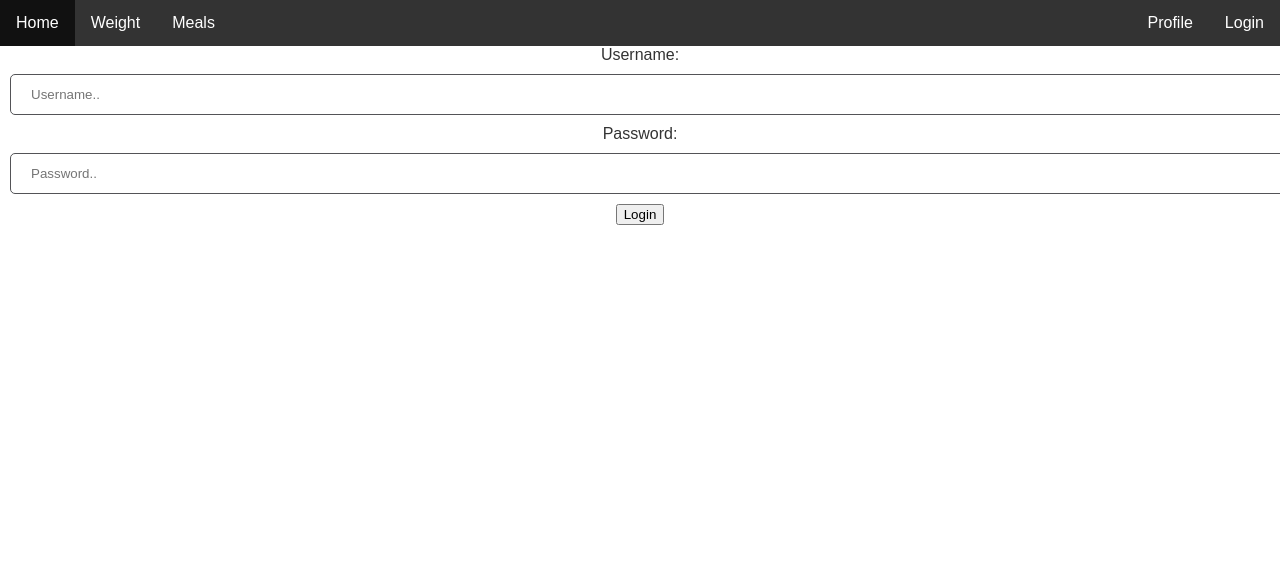
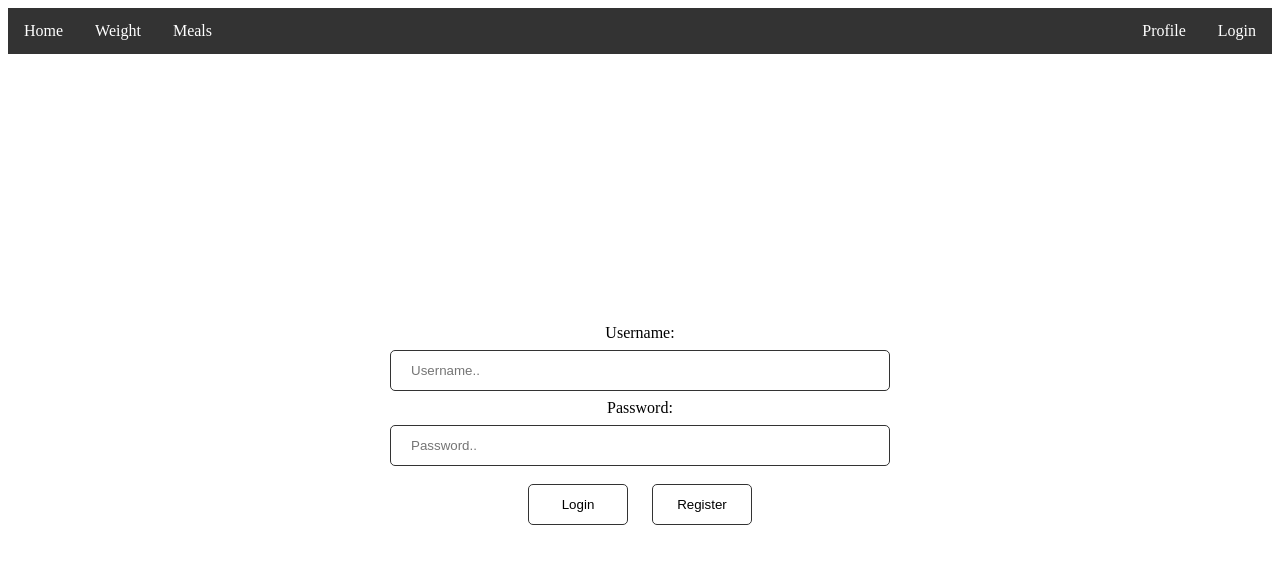
Before and after one commit to klimkapuka/Coursework, a plain HTML site: page resources/client/login.html in a window 1280 px wide. Drawn offline with Linux system fonts and the light colour scheme.

Commit message:
Login finished, started register

```diff
--- /dev/null
+++ b/resources/client/css/login.css
@@ -0,0 +1,31 @@
+.login{
+    margin-top: 270px;
+    text-align: center;
+}
+
+form{
+    display: inline-block;
+}
+
+input[type=text], input[type=password]{
+    width: 500px;
+    padding: 12px 20px;
+    margin: 8px 0;
+    box-sizing: border-box;
+    border-radius: 5px;
+    text-decoration: none;
+    border: 1px solid #333333;
+}
+
+input[type=submit]{
+    width: 100px;
+    padding: 12px;
+    margin: 10px 10px;
+    background-color: white;
+    border: 1px solid #333333;
+    border-radius: 5px;
+}
+
+a{
+    padding: 12px;
+}
--- a/resources/client/css/styles.css
+++ b/resources/client/css/styles.css
@@ -1,58 +1,23 @@
-body {
-    background-color: white;
-    margin: 0;
-    font-family: 'Arial', serif;
-}
-
-h1 {
-    margin-top:0;
-}
 li {
     float: left;
 }
-ul {
+
+ul{
+    background-color: #333333;
     list-style-type: none;
     margin: 0;
     padding: 0;
     overflow: hidden;
-    background-color: #333;
 }
-.navbar {
+
+li a{
     display: block;
     color: white;
     text-align: center;
     padding: 14px 16px;
     text-decoration: none;
 }
-.navbar:hover {
-    background-color: #111;
+
+li a:hover{
+    background-color: #111111;
 }
-.column {
-    float:left;
-    width: 33.33%;
-}
-input[type=text], select {
-    width: 100%;
-    padding: 12px 20px;
-    margin: 10px;
-    display: inline-block;
-    border: 1px solid #535457;
-    border-radius: 5px;
-    box-sizing: border-box;
-}
-input[type=text]:focus{
-    outline: none;
-}
-
-.login{
-    color: #333333;
-    display: block;
-    text-align: center;
-}
-#form{
-    display: inline-block;
-    margin-left: auto;
-    margin-right: auto;
-    text-align: left;
-    margin-top: 50px;
-}
--- a/resources/client/js/login.js
+++ b/resources/client/js/login.js
@@ -5,7 +5,9 @@ function pageLoad() {
         logout();
     } else {
         document.getElementById("loginButton").addEventListener("click", login);
+        document.getElementById("registerButton").addEventListener("click", register);
     }
+
 
 }
 
@@ -30,6 +32,14 @@ function login(event) {
         }
     });
 }
+function register(event) {
+
+    event.preventDefault();
+
+    const form = document.getElementById("loginForm");
+    const formData = new FormData(form);
+
+}
 
 function logout() {
 
--- a/resources/client/login.html
+++ b/resources/client/login.html
@@ -4,29 +4,34 @@
     <meta charset="UTF-8">
     <title id="title">Meal Planner</title>
     <link rel="stylesheet" type="text/css" href="/client/css/styles.css">
+    <link rel="stylesheet" type="text/css" href="/client/css/login.css">
     <script src="/client/js/js.cookie.js"></script>
     <script src="/client/js/login.js"></script>
 </head>
 
 <body onload="pageLoad()">
 <div id="content">
-<ul>
-    <li><a class="navbar" href="index.html">Home</a> </li>
-    <li><a class="navbar" href="weights.html">Weight</a> </li>
-    <li><a class="navbar" href="meals.html">Meals</a> </li>
-    <li style="float: right"><a class="navbar" href="login.html">Login</a> </li>
-    <li style="float: right"><a class="navbar" href="profile.html">Profile</a> </li>
-</ul>
+<div>
+    <ul>
+        <li><a href="index.html">Home</a> </li>
+        <li><a href="weights.html">Weight</a> </li>
+        <li><a href="meals.html">Meals</a> </li>
+        <li style="float: right"><a href="login.html">Login</a> </li>
+        <li style="float: right"><a href="profile.html">Profile</a> </li>
+    </ul>
+</div>
 
 <div class="login">
-<form id="loginForm" >
+<form id="loginForm">
     <a>Username: </a><br>
     <input type="text" name="username" placeholder="Username.."><br>
     <a>Password: </a><br>
-    <input type="text" name="password" placeholder="Password..">
-    <input type="submit" value="Login" id="login-button">
+    <input type="password" name="password" placeholder="Password.."><br>
+    <input type="submit" value="Login" id="loginButton">
+    <input type="submit" value="Register" id="registerButton">
 </form>
 </div>
 </div>
+
 </body>
 </html>
```
Also changed, not shown: resources/client/index.html (+9 -19 lines), resources/client/meals.html (+9 -7 lines), resources/client/profile.html (+9 -7 lines), resources/client/weights.html (+9 -7 lines), 1 other file.
